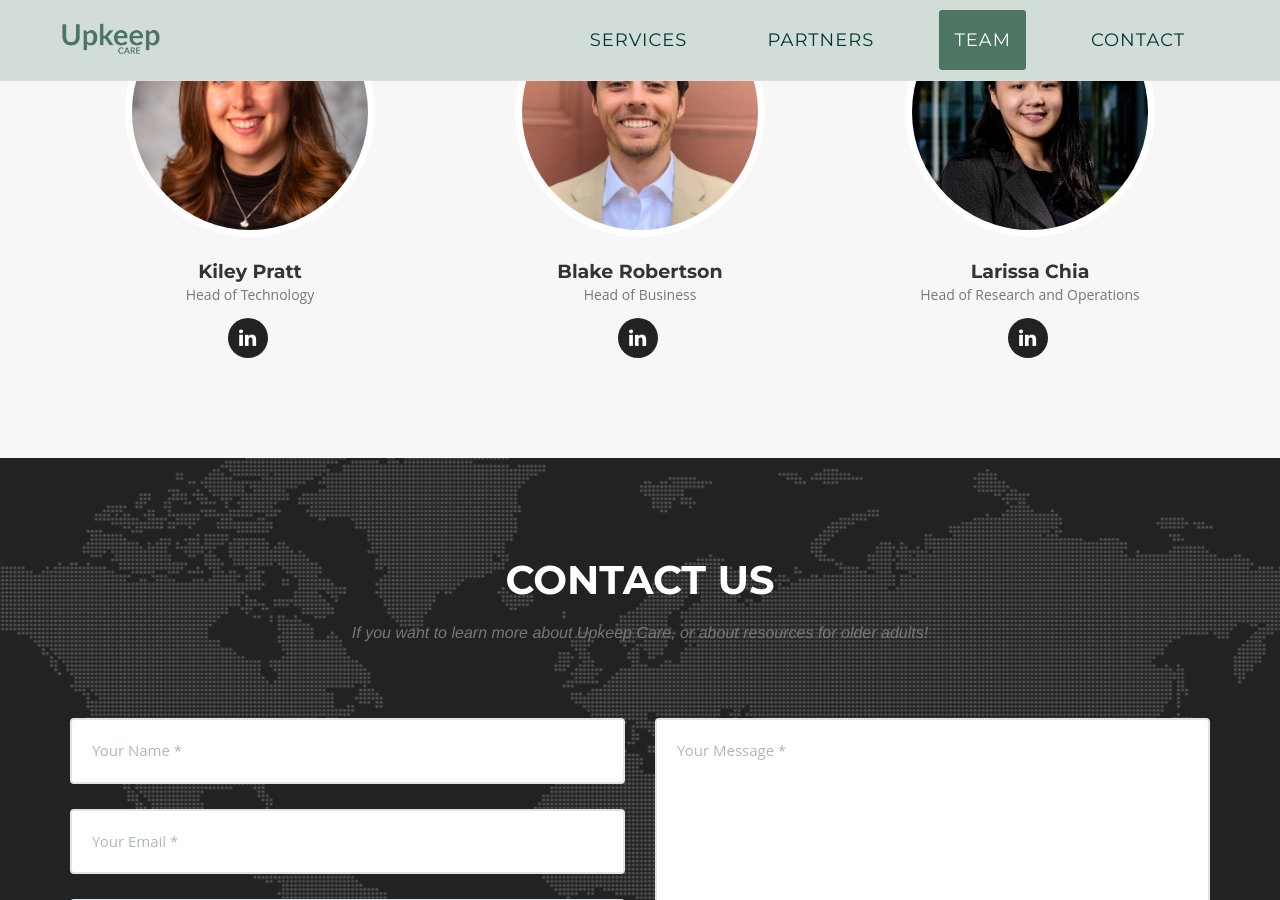
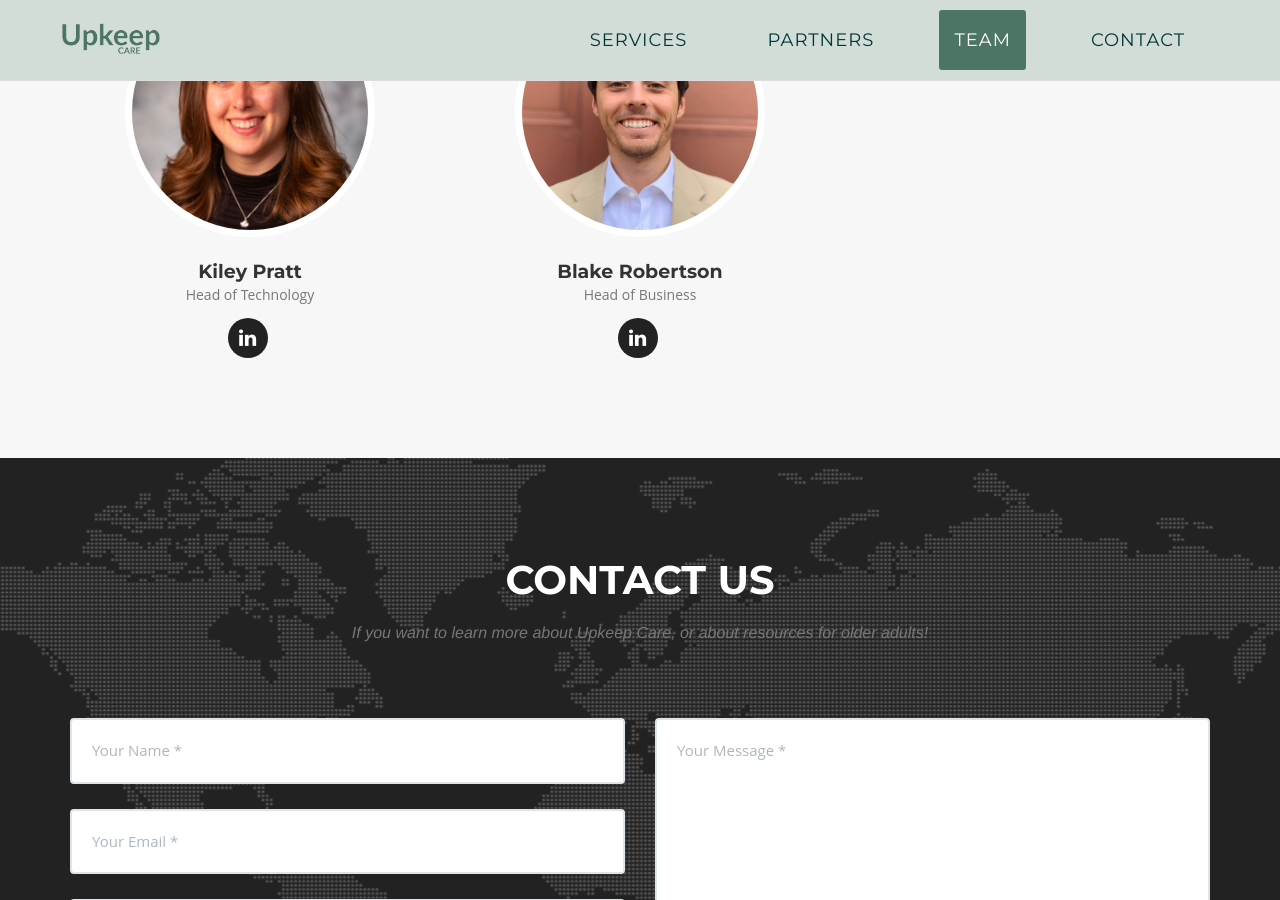
Before and after one commit to peter0201yu/upkeep_static, a Jekyll site: the page built from index.html, in a window 1280 px wide and 900 px high, scrolled down 2291 px. Built offline with Jekyll 4.4.1, drawn with Linux system fonts in a browser that asks for light colours; some web fonts are replaced; part of the change alters nothing that is shown.

Commit message:
Update _config.yml

```diff
--- a/_config.yml
+++ b/_config.yml
@@ -22,12 +22,12 @@ people:
     - title: linkedin
       url: https://www.linkedin.com/in/blake-robertson/
 
-- name: Larissa Chia
-  pic: larissa.png
-  position: Head of Research and Operations
-  social:
-    - title: linkedin
-      url: https://www.linkedin.com/in/larissa-chia-yx/
+# - name: Larissa Chia
+#  pic: larissa.png
+#  position: Head of Research and Operations
+#  social:
+#    - title: linkedin
+#      url: https://www.linkedin.com/in/larissa-chia-yx/
 
 # # Social networks usernames (many more available: google-plus, flickr, dribbble, pinterest, instagram, tumblr, linkedin, etc.)
 # social:
```
